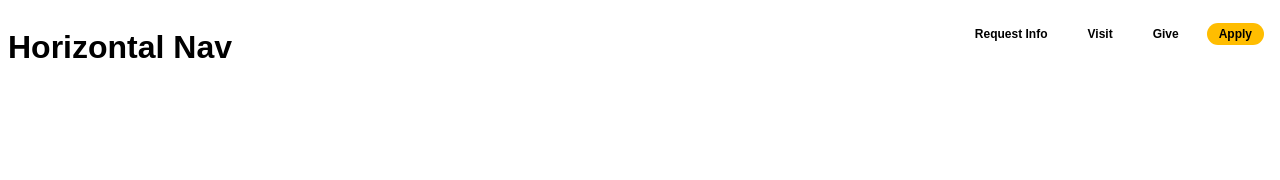
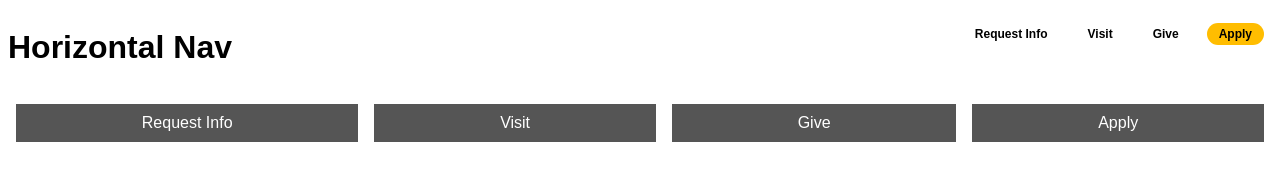
Before and after one commit to Hannah-design14/warmup-horizontal-nav, a plain HTML site: page index.html in a window 1280 px wide. Drawn offline with Linux system fonts and the light colour scheme.

Commit message:
finished warmup

```diff
--- a/index.html
+++ b/index.html
@@ -25,5 +25,22 @@
                 </li>
             </ul>
         </header>
+
+        <nav class="wide-nav-container">
+            <ul class="wide-nav">
+                <li class="wide-nav-item">
+                    <a href="" class="wide-link">Request Info</a>
+                </li>
+                <li class="wide-nav-item">
+                    <a href="" class="wide-link">Visit</a>
+                </li>
+                <li class="wide-nav-item">
+                    <a href="" class="wide-link">Give</a>
+                </li>
+                <li class="wide-nav-item">
+                    <a href="" class="wide-link">Apply</a>
+                </li>
+            </ul>
+        </nav>
     </body>
 </html>
--- a/styles.css
+++ b/styles.css
@@ -28,3 +28,31 @@ html {
     background-color: rgb(255, 189, 0);
     border-radius: 15px;
 }
+
+.wide-nav-container {
+}
+
+.wide-nav {
+    display: flex;
+    list-style-type: none;
+    justify-content: space-evenly;
+    padding: 0;
+}
+
+.wide-nav-item {
+    flex-grow: 1;
+    margin: 0 8px;
+}
+
+.wide-link {
+    background-color:#555;
+    color: #fff;
+    display: block;
+    padding: 10px 20px;
+    text-align: center;
+    text-decoration: none;
+}
+
+.wide-link:hover {
+    background-color:#888;
+}
```
